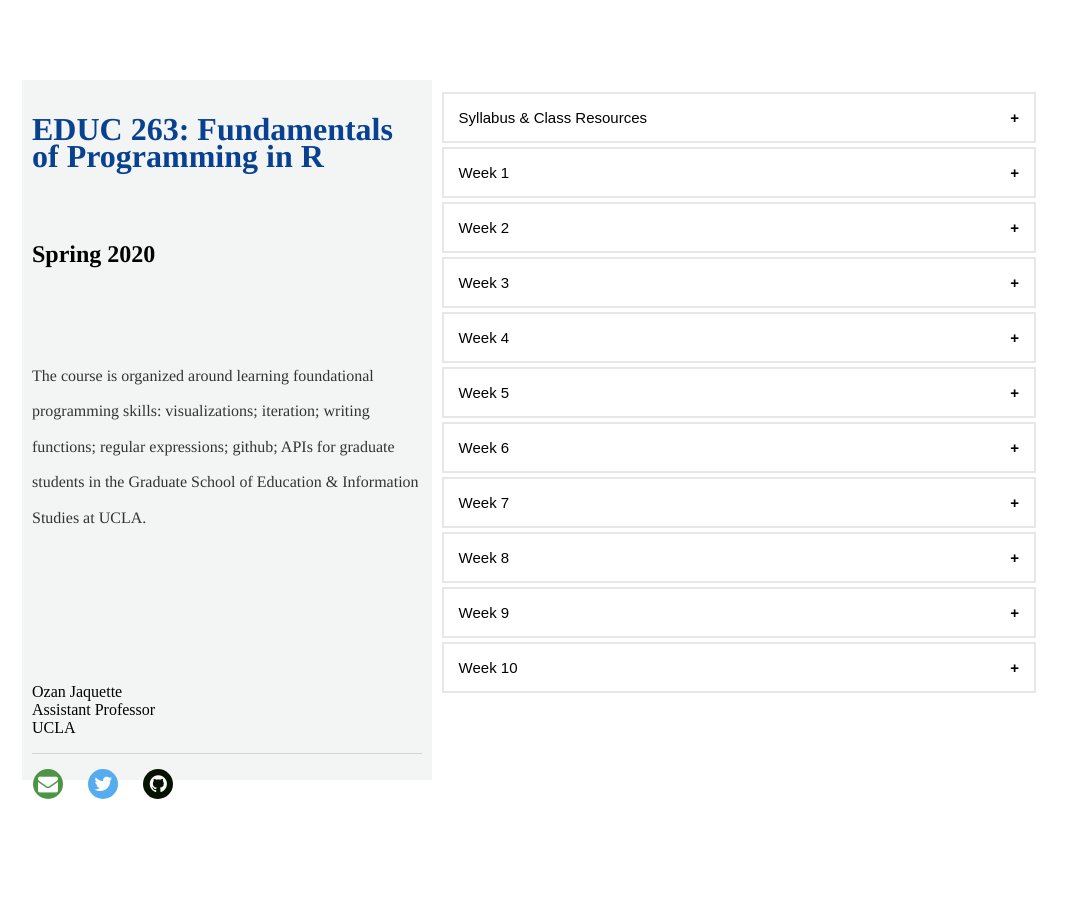
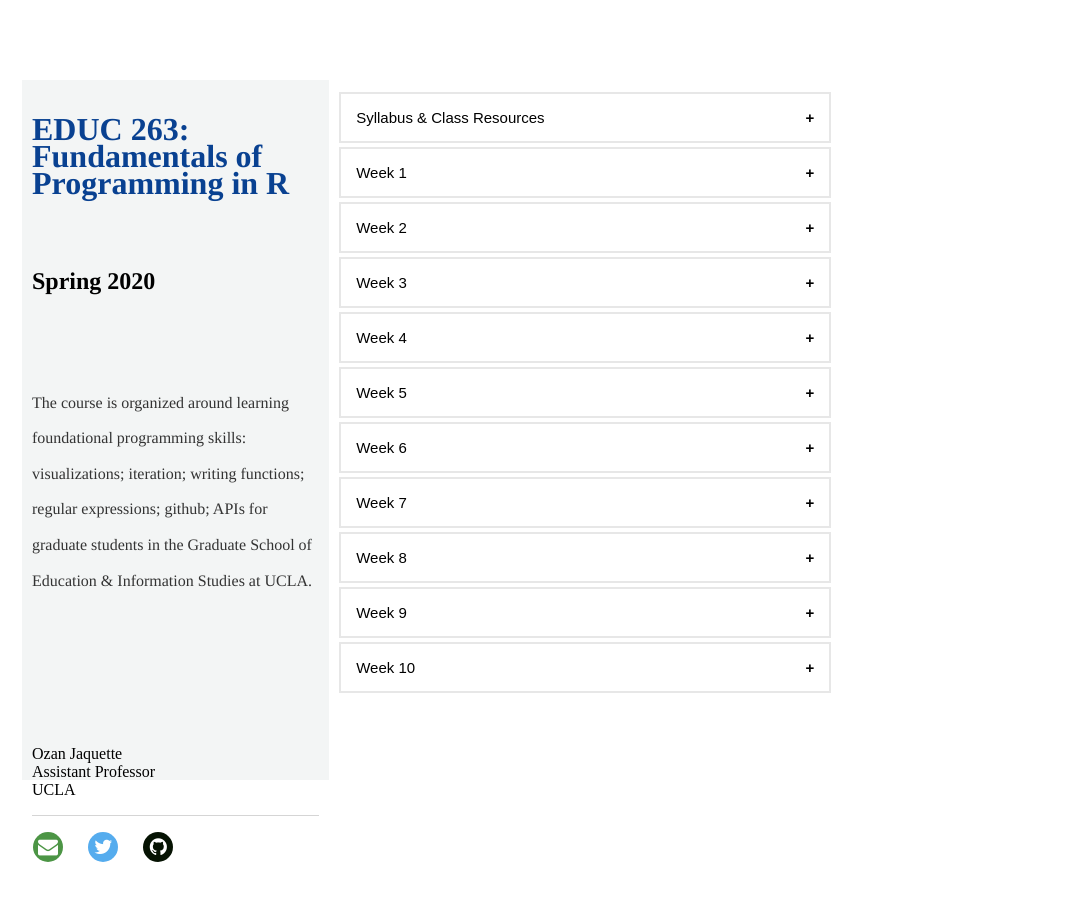
Before and after one commit to Rucla-ed/rclass2, a Jekyll site: the page built from README.md, in a window 1280 px wide. Shown: the whole page, without its empty margins (106-1173 px from the left). Built offline with Jekyll 4.4.1, drawn with Linux system fonts in a browser that asks for light colours; our own code applies the rules of GitHub Pages for plain Markdown files.

Commit message:
change size of columns

```diff
--- a/_layouts/default.html
+++ b/_layouts/default.html
@@ -77,12 +77,12 @@
 }
 
 .left {
-  width: 40%;
+  width: 30%;
   background: #F3F5F5;
 }
 
 .right {
-  width: 60%;
+  width: 50%;
   overflow: auto;
 }
 
```
